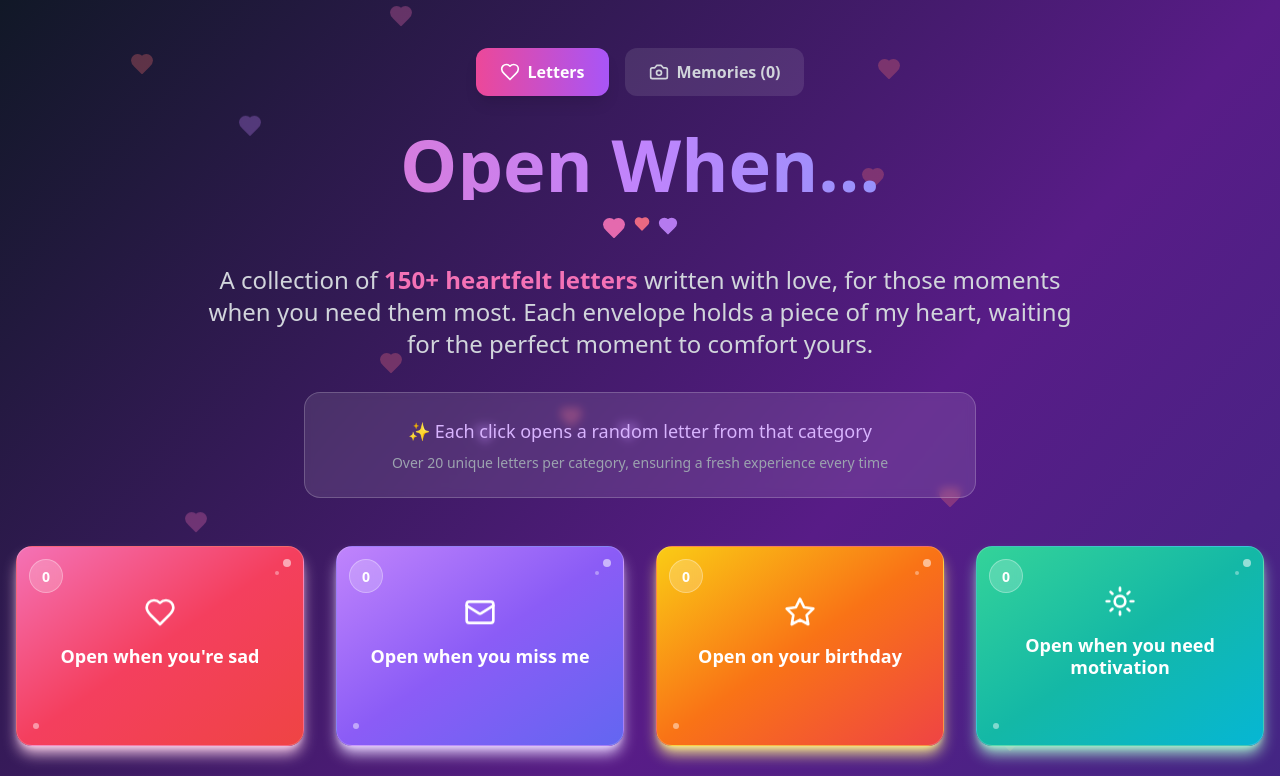
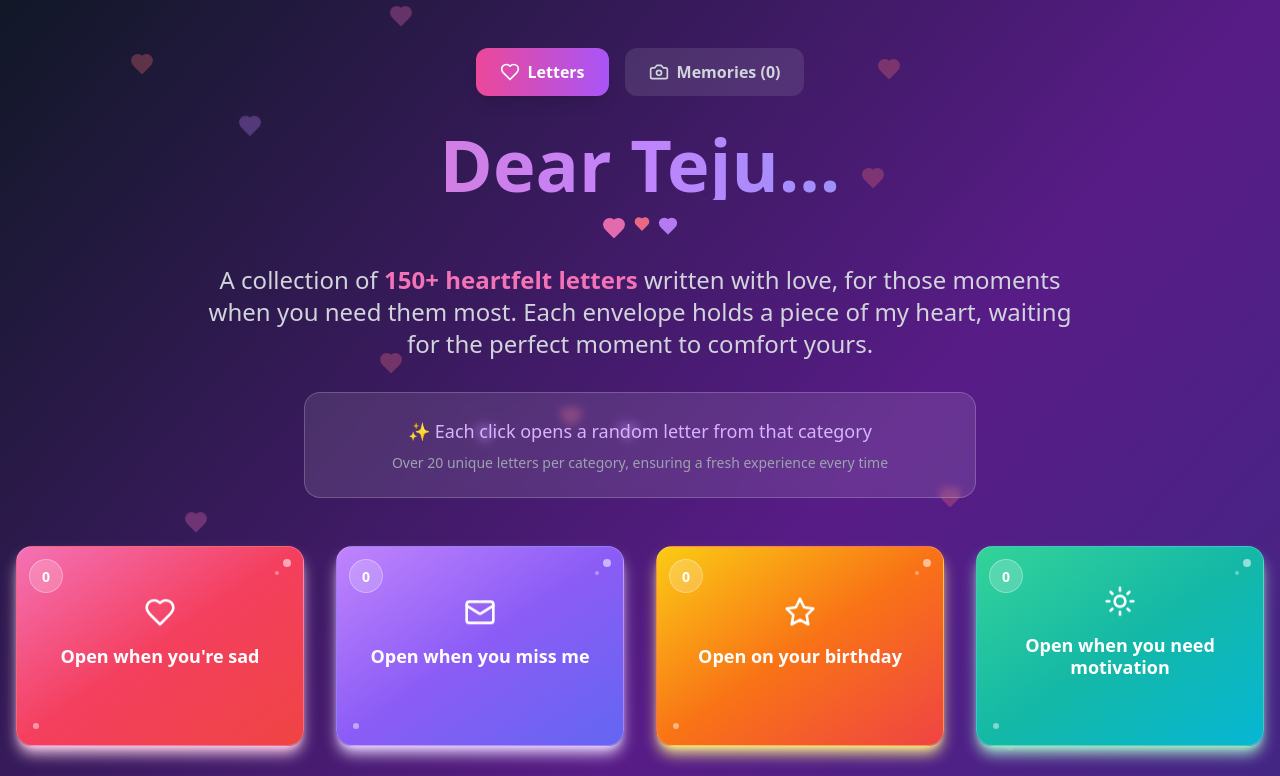
Before and after one commit to kartikbhuyar/hugs_from_internet, a React (Vite) app: page / in a window 1280 px wide. Shown: the top 776 px of the page. Built offline with nearby package versions, Linux system fonts and the light colour scheme.

Commit message:
Update App.tsx

```diff
--- a/src/App.tsx
+++ b/src/App.tsx
@@ -153,7 +153,7 @@ function App() {
 
           <div className="mb-6">
             <h1 className="text-5xl md:text-7xl font-bold bg-gradient-to-r from-pink-400 via-purple-400 to-blue-400 bg-clip-text text-transparent mb-4 animate-fade-in">
-              {activeSection === 'letters' ? 'Open When...' : 'Memories'}
+              {activeSection === 'letters' ? 'Dear Teju...' : 'Memories'}
             </h1>
             <div className="flex justify-center space-x-2 mb-6">
               <Heart className="w-6 h-6 text-pink-400 fill-current animate-pulse" />
```
